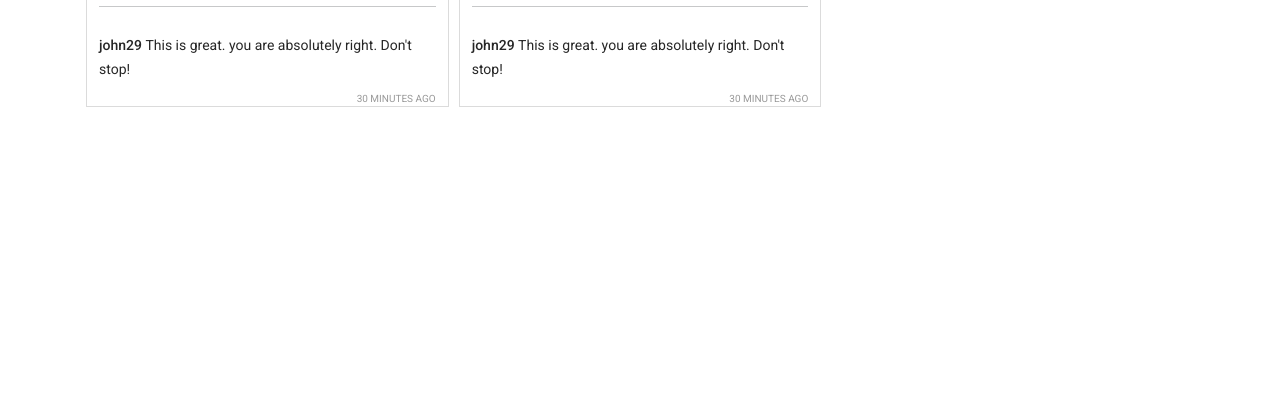
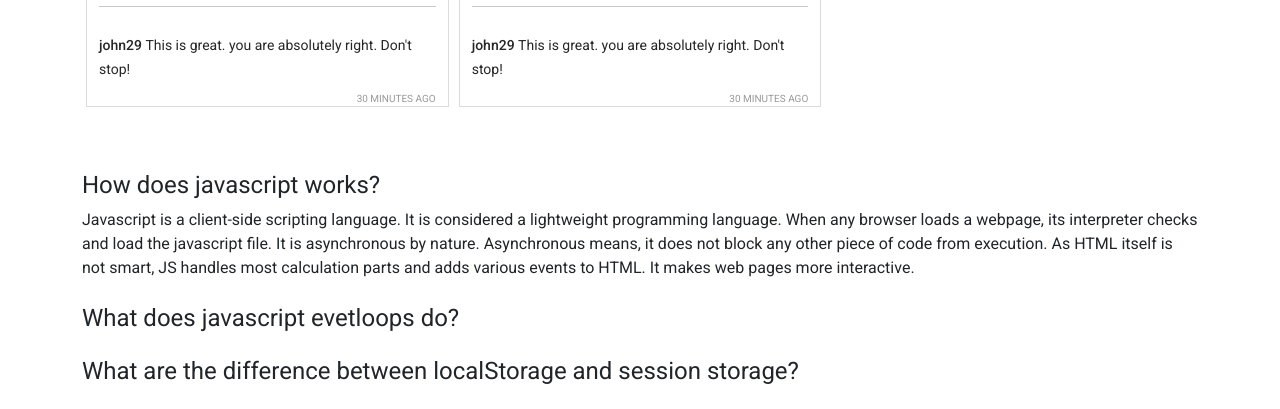
Before and after one commit to mdjannatulhasan/insta-sohor, a plain HTML site: page index.html in a window 1280 px wide. Shown: the part 1425-1834 px from the top of the page. Before the commit the page ends 1548 px from the top, so only its background shows below. Drawn offline with nearby package versions, Linux system fonts and the light colour scheme.

Commit message:
Question one done

```diff
--- a/index.html
+++ b/index.html
@@ -77,6 +77,21 @@
                 <h1>Reported posts</h1>
             </div>
         </main>
+        <section class="mt-5">
+            <div class="container">
+                <div class="question mb-4">
+                    <h4 class="fw-normal">How does javascript works?</h4>
+                    <p class="font-size-lg">Javascript is a client-side scripting language. It is considered a lightweight programming language. When any browser loads a webpage, its interpreter checks and load the javascript file. It is asynchronous by nature. Asynchronous means, it does not block any other piece of code from execution. As HTML itself is not smart, JS handles most calculation parts and adds various events to HTML. It makes web pages more interactive.</p>
+                </div>
+                <div class="question mb-4">
+                    <h4 class="fw-normal">What does javascript evetloops do?</h4>
+                </div>
+                <div class="question mb-4">
+                    <h4 class="fw-normal">What are the difference between localStorage and session storage?</h4>
+                </div>
+            </div>
+
+        </section>
         <footer></footer>
 
         <!-- add javascript  file  -->
```
